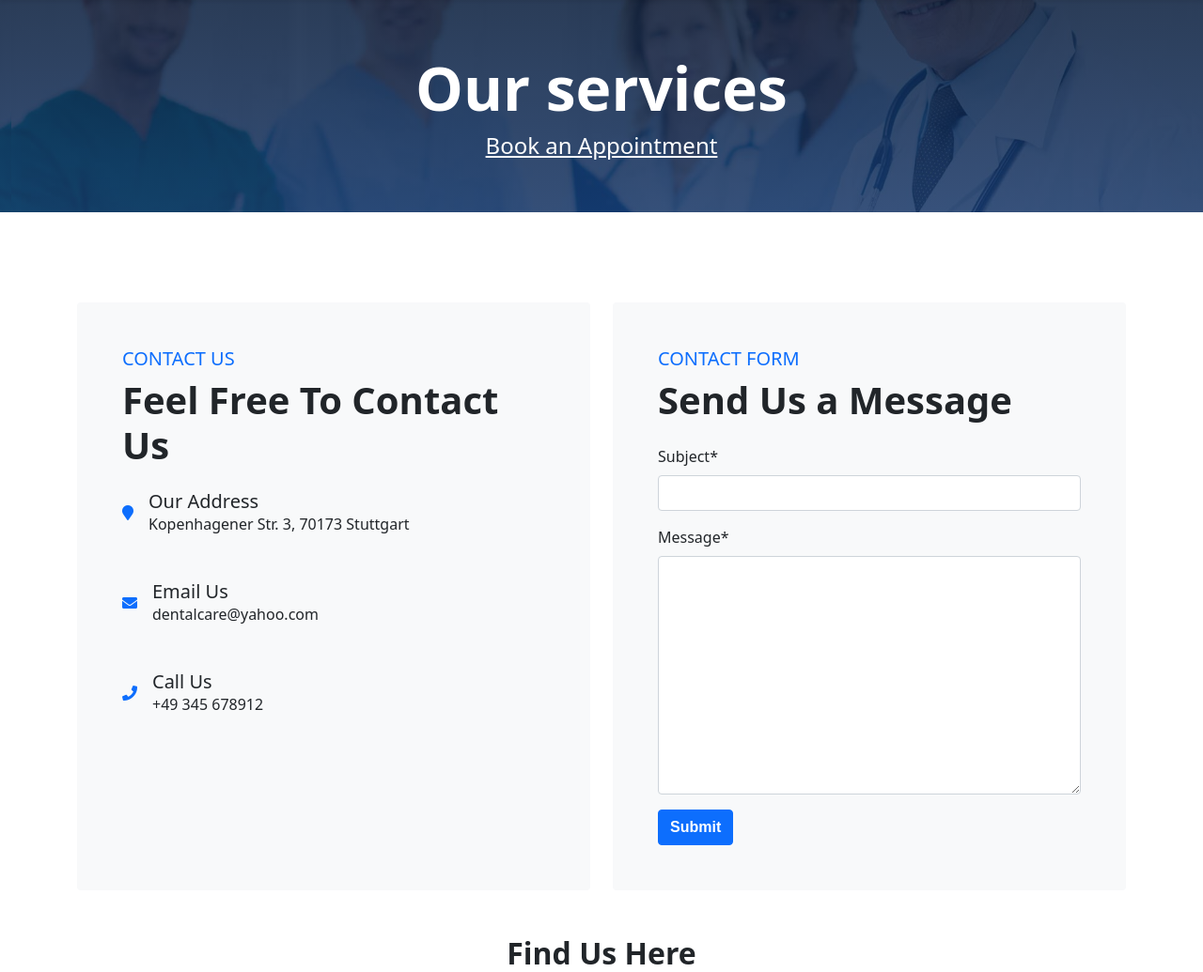
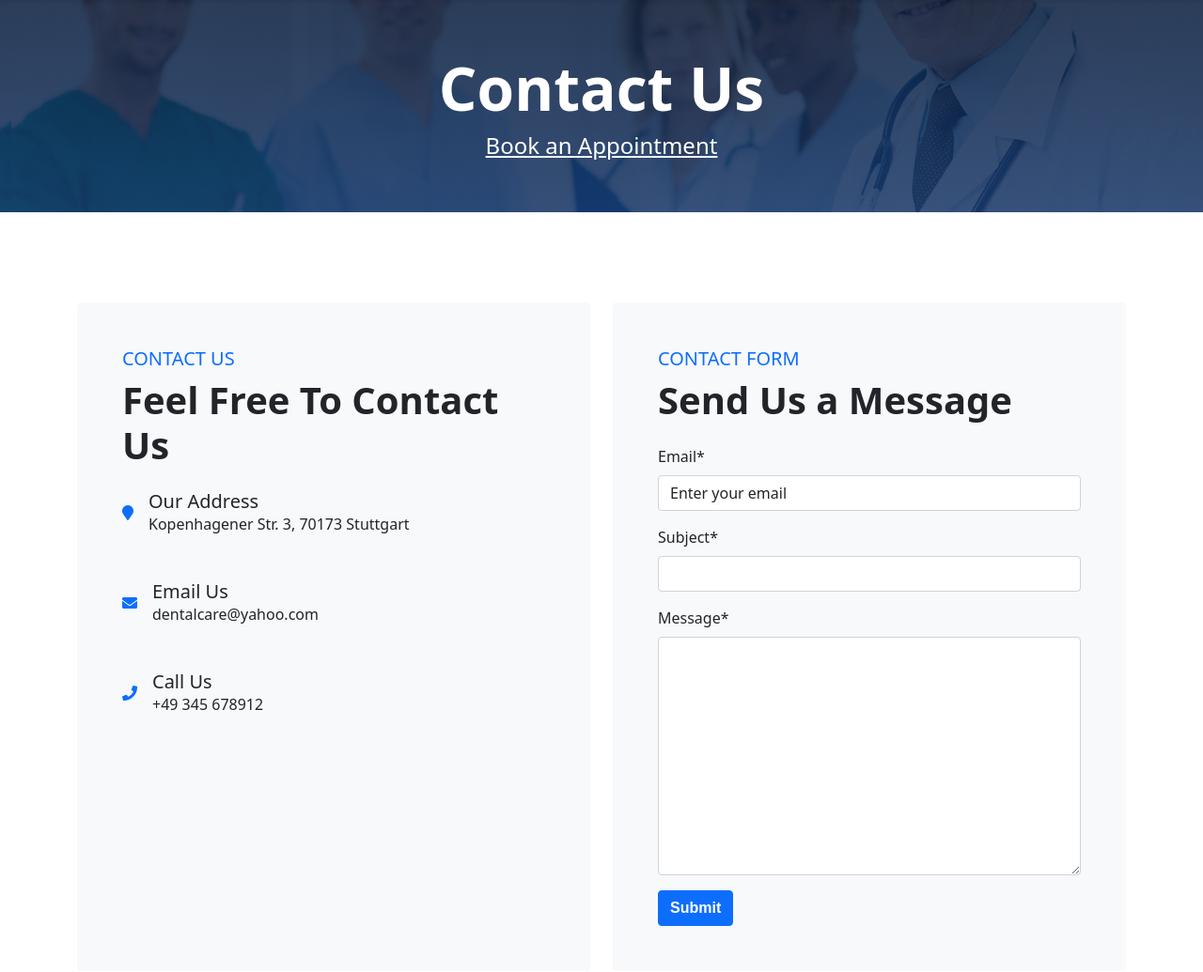
Before and after one commit to alsona1188/PP4-dental-clinic, a Django app: page /contact/ in a window 1280 px wide. Shown: the part 137-1172 px from the top of the page at 94% size. Run offline with Django 4.2, Linux system fonts and the light colour scheme; a user stored in the database is signed in; some libraries are stand-ins or nearby versions.

Commit message:
Creating the email field and doing the migration

```diff
--- a/clinic/forms.py
+++ b/clinic/forms.py
@@ -6,4 +6,4 @@ from .models import ContactFormRequest
 class ContactForm(forms.ModelForm):
     class Meta:
         model = ContactFormRequest
-        fields = ['subject', 'message']
+        fields = fields = ['email', 'subject', 'message']
--- a/clinic/models.py
+++ b/clinic/models.py
@@ -29,6 +29,7 @@ class Dentist(models.Model):
 class ContactFormRequest(models.Model):
     # Contact form model for storing the contact forms data.
     user = models.ForeignKey(User, on_delete=models.CASCADE, related_name="contact_forms")
+    email = models.EmailField(default="Enter your email")
     subject = models.CharField(max_length=200)
     message = models.TextField()
     read = models.BooleanField(default=False)
--- a/templates/contact.html
+++ b/templates/contact.html
@@ -9,7 +9,7 @@
     <div class="container-fluid bg-primary py-5 hero-header mb-5">
         <div class="row py-2">
             <div class="col-12 text-center">
-                <h1 class="display-3 text-white">Our services</h1>
+                <h1 class="display-3 text-white">Contact Us</h1>
                 {% if user.is_authenticated %}
                 <a href="{% url 'appointment' %}" class="h4 text-white">Book an Appointment</a>
                 {% else %}
@@ -62,15 +62,11 @@
                         <h5 class="position-relative d-inline-block text-primary text-uppercase">Contact Form</h5>
                         <h2 class="display-6 mb-4">Send Us a Message</h2>
                     </div>
-                    {% if messages %}
-                        <div class="alert alert-success" role="alert">
-                            {% for message in messages %}
-                                {{ message }}
-                            {% endfor %}
-                        </div>
-                    {% endif %}
                     <form method="post">
                         {% csrf_token %}
+                        <div class="mb-3">
+                            {{ form.email|as_crispy_field }}
+                        </div>
                         <div class="mb-3">
                             {{ form.subject|as_crispy_field }}
                         </div>
```
Also changed, not shown: clinic/migrations/0007_contactformrequest_email.py (added).
